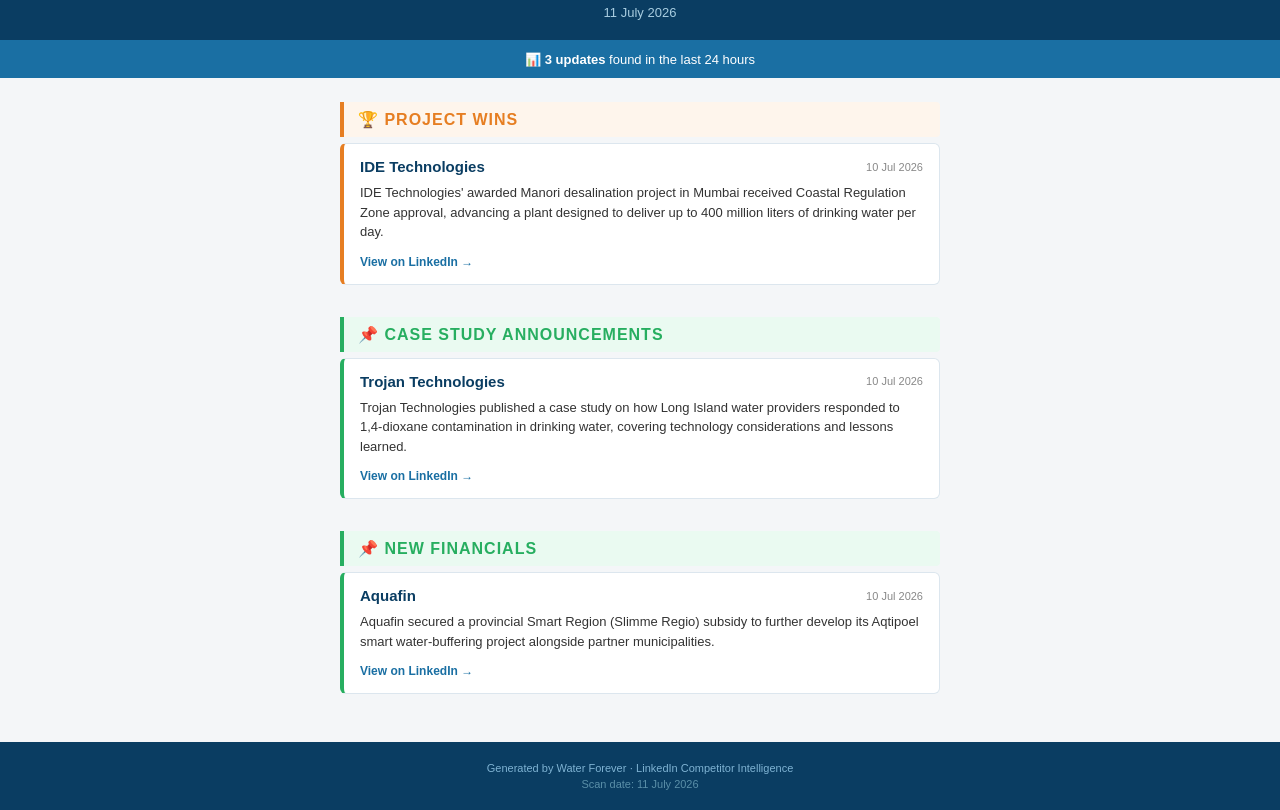
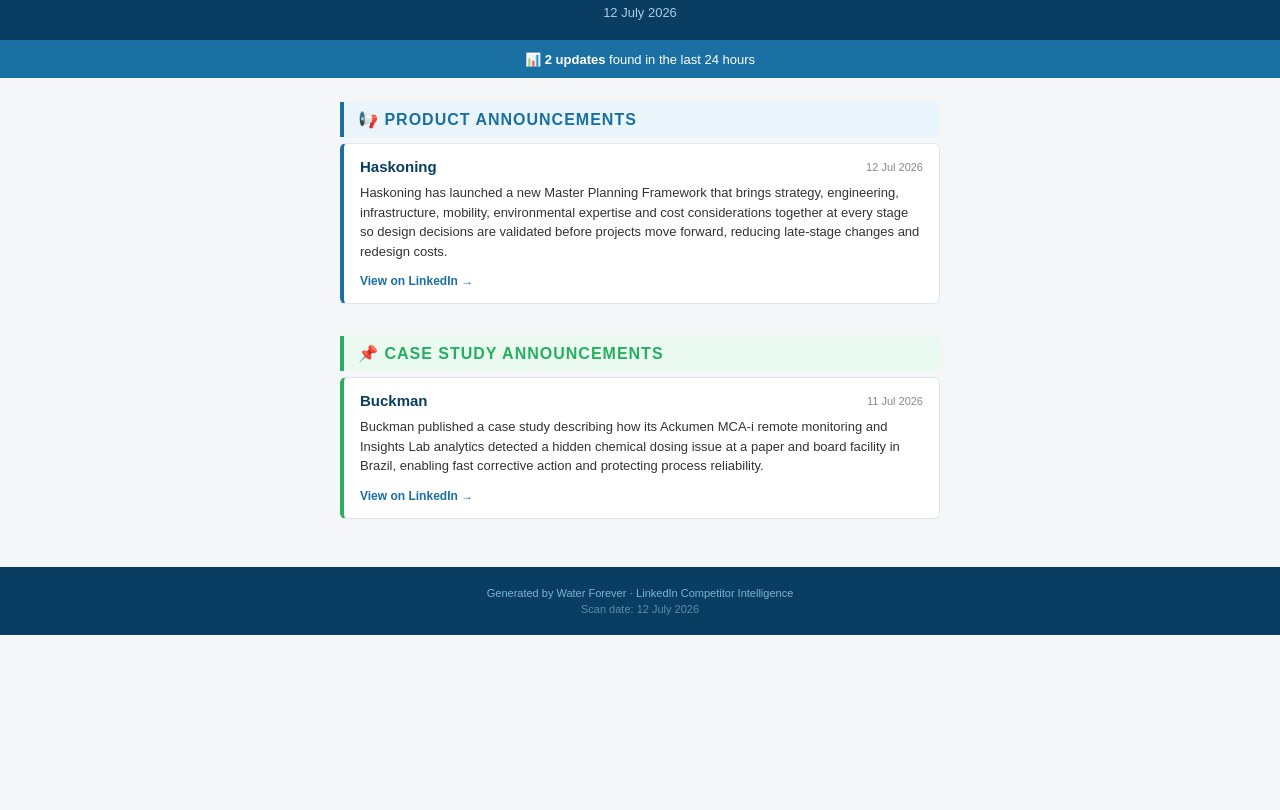
Before and after one commit to ourmaninparis-prog/v-linkedin-rss, a plain HTML site: page index.html in a window 1280 px wide. Shown: the part 85-895 px from the top of the page. After the commit the page ends 800 px from the top, so only its background shows below. Drawn offline with Linux system fonts and the light colour scheme.

Commit message:
newsletter: 2026-07-12

```diff
--- a/index.html
+++ b/index.html
@@ -13,7 +13,7 @@
     <td align="center" bgcolor="#0a3d62" style="padding:32px 20px 20px; background-color:#0a3d62;">
       <div style="font-size:11px;color:#7fb3d3;letter-spacing:3px;font-variant:small-caps;text-transform:uppercase;margin-bottom:6px;">Water Forever</div>
       <div style="font-size:28px;font-weight:bold;color:#ffffff;letter-spacing:1px;">LinkedIn Competitor Feed</div>
-      <div style="font-size:13px;color:#a8cde0;margin-top:8px;">11 July 2026</div>
+      <div style="font-size:13px;color:#a8cde0;margin-top:8px;">12 July 2026</div>
     </td>
   </tr>
 </table>
@@ -22,7 +22,7 @@
 <table width="100%" cellpadding="0" cellspacing="0">
   <tr>
     <td align="center" bgcolor="#1a6fa3" style="padding:10px 20px; background-color:#1a6fa3;">
-      <span style="font-size:13px;color:#ffffff;">📊 <strong>3 updates</strong> found in the last 24 hours</span>
+      <span style="font-size:13px;color:#ffffff;">📊 <strong>2 updates</strong> found in the last 24 hours</span>
     </td>
   </tr>
 </table>
@@ -32,26 +32,26 @@
   <tr>
     <td style="padding:24px 20px;">
       <table width="600" cellpadding="0" cellspacing="0" align="center">
-        <tr data-type="heading" data-category="New project win">
+        <tr data-type="heading" data-category="New product">
   <td style="padding:0 0 6px 0;">
-    <div style="border-left:4px solid #e67e22;padding:8px 14px;background:#fef5ec;border-radius:0 4px 4px 0;">
-      <span style="font-size:16px;font-weight:bold;color:#e67e22;text-transform:uppercase;letter-spacing:1px;">🏆 Project Wins</span>
+    <div style="border-left:4px solid #1a6fa3;padding:8px 14px;background:#eaf4fb;border-radius:0 4px 4px 0;">
+      <span style="font-size:16px;font-weight:bold;color:#1a6fa3;text-transform:uppercase;letter-spacing:1px;">📢 Product Announcements</span>
     </div>
   </td>
 </tr>
-<tr data-type="article" data-category="New project win">
+<tr data-type="article" data-category="New product">
   <td style="padding:0 0 12px 0;">
-    <table width="100%" cellpadding="0" cellspacing="0" style="background:#ffffff;border-radius:6px;border:1px solid #dce6ee;border-left:4px solid #e67e22;">
+    <table width="100%" cellpadding="0" cellspacing="0" style="background:#ffffff;border-radius:6px;border:1px solid #dce6ee;border-left:4px solid #1a6fa3;">
       <tr>
         <td style="padding:14px 16px;">
           <table width="100%" cellpadding="0" cellspacing="0">
             <tr>
-              <td data-field="company" style="font-size:15px;font-weight:bold;color:#0a3d62;">IDE Technologies</td>
-              <td data-field="pub-date" align="right" style="font-size:11px;color:#888888;">10 Jul 2026</td>
+              <td data-field="company" style="font-size:15px;font-weight:bold;color:#0a3d62;">Haskoning</td>
+              <td data-field="pub-date" align="right" style="font-size:11px;color:#888888;">12 Jul 2026</td>
             </tr>
           </table>
-          <p data-field="summary" style="margin:8px 0 10px;font-size:13px;color:#333333;line-height:1.5;">IDE Technologies&#x27; awarded Manori desalination project in Mumbai received Coastal Regulation Zone approval, advancing a plant designed to deliver up to 400 million liters of drinking water per day.</p>
-          <a data-field="link" href="https://www.linkedin.com/feed/update/urn:li:activity:7481353057709060096/" style="font-size:12px;color:#1a6fa3;text-decoration:none;font-weight:bold;">View on LinkedIn →</a>
+          <p data-field="summary" style="margin:8px 0 10px;font-size:13px;color:#333333;line-height:1.5;">Haskoning has launched a new Master Planning Framework that brings strategy, engineering, infrastructure, mobility, environmental expertise and cost considerations together at every stage so design decisions are validated before projects move forward, reducing late-stage changes and redesign costs.</p>
+          <a data-field="link" href="https://www.linkedin.com/feed/update/urn:li:activity:7482025972431556608/" style="font-size:12px;color:#1a6fa3;text-decoration:none;font-weight:bold;">View on LinkedIn →</a>
         </td>
       </tr>
     </table>
@@ -66,44 +66,18 @@
   </td>
 </tr>
 <tr data-type="article" data-category="Case study announcements">
-  <td style="padding:0 0 12px 0;">
-    <table width="100%" cellpadding="0" cellspacing="0" style="background:#ffffff;border-radius:6px;border:1px solid #dce6ee;border-left:4px solid #27ae60;">
-      <tr>
-        <td style="padding:14px 16px;">
-          <table width="100%" cellpadding="0" cellspacing="0">
-            <tr>
-              <td data-field="company" style="font-size:15px;font-weight:bold;color:#0a3d62;">Trojan Technologies</td>
-              <td data-field="pub-date" align="right" style="font-size:11px;color:#888888;">10 Jul 2026</td>
-            </tr>
-          </table>
-          <p data-field="summary" style="margin:8px 0 10px;font-size:13px;color:#333333;line-height:1.5;">Trojan Technologies published a case study on how Long Island water providers responded to 1,4-dioxane contamination in drinking water, covering technology considerations and lessons learned.</p>
-          <a data-field="link" href="https://www.linkedin.com/feed/update/urn:li:activity:7481365665304645632/" style="font-size:12px;color:#1a6fa3;text-decoration:none;font-weight:bold;">View on LinkedIn →</a>
-        </td>
-      </tr>
-    </table>
-  </td>
-</tr>
-<tr data-type="spacer"><td style="padding:0 0 20px 0;"></td></tr>
-<tr data-type="heading" data-category="New financials">
-  <td style="padding:0 0 6px 0;">
-    <div style="border-left:4px solid #27ae60;padding:8px 14px;background:#eafaf1;border-radius:0 4px 4px 0;">
-      <span style="font-size:16px;font-weight:bold;color:#27ae60;text-transform:uppercase;letter-spacing:1px;">📌 New financials</span>
-    </div>
-  </td>
-</tr>
-<tr data-type="article" data-category="New financials">
   <td style="padding:0 0 24px 0;">
     <table width="100%" cellpadding="0" cellspacing="0" style="background:#ffffff;border-radius:6px;border:1px solid #dce6ee;border-left:4px solid #27ae60;">
       <tr>
         <td style="padding:14px 16px;">
           <table width="100%" cellpadding="0" cellspacing="0">
             <tr>
-              <td data-field="company" style="font-size:15px;font-weight:bold;color:#0a3d62;">Aquafin</td>
-              <td data-field="pub-date" align="right" style="font-size:11px;color:#888888;">10 Jul 2026</td>
+              <td data-field="company" style="font-size:15px;font-weight:bold;color:#0a3d62;">Buckman</td>
+              <td data-field="pub-date" align="right" style="font-size:11px;color:#888888;">11 Jul 2026</td>
             </tr>
           </table>
-          <p data-field="summary" style="margin:8px 0 10px;font-size:13px;color:#333333;line-height:1.5;">Aquafin secured a provincial Smart Region (Slimme Regio) subsidy to further develop its Aqtipoel smart water-buffering project alongside partner municipalities.</p>
-          <a data-field="link" href="https://www.linkedin.com/feed/update/urn:li:activity:7481335435567398912/" style="font-size:12px;color:#1a6fa3;text-decoration:none;font-weight:bold;">View on LinkedIn →</a>
+          <p data-field="summary" style="margin:8px 0 10px;font-size:13px;color:#333333;line-height:1.5;">Buckman published a case study describing how its Ackumen MCA-i remote monitoring and Insights Lab analytics detected a hidden chemical dosing issue at a paper and board facility in Brazil, enabling fast corrective action and protecting process reliability.</p>
+          <a data-field="link" href="https://www.linkedin.com/feed/update/urn:li:ugcPost:7481693846028890112/" style="font-size:12px;color:#1a6fa3;text-decoration:none;font-weight:bold;">View on LinkedIn →</a>
         </td>
       </tr>
     </table>
@@ -119,7 +93,7 @@
   <tr>
     <td align="center" bgcolor="#0a3d62" style="padding:20px; background-color:#0a3d62;">
       <div style="font-size:11px;color:#7fb3d3;">Generated by Water Forever · LinkedIn Competitor Intelligence</div>
-      <div style="font-size:11px;color:#5a8fa8;margin-top:4px;">Scan date: 11 July 2026</div>
+      <div style="font-size:11px;color:#5a8fa8;margin-top:4px;">Scan date: 12 July 2026</div>
     </td>
   </tr>
 </table>
```
